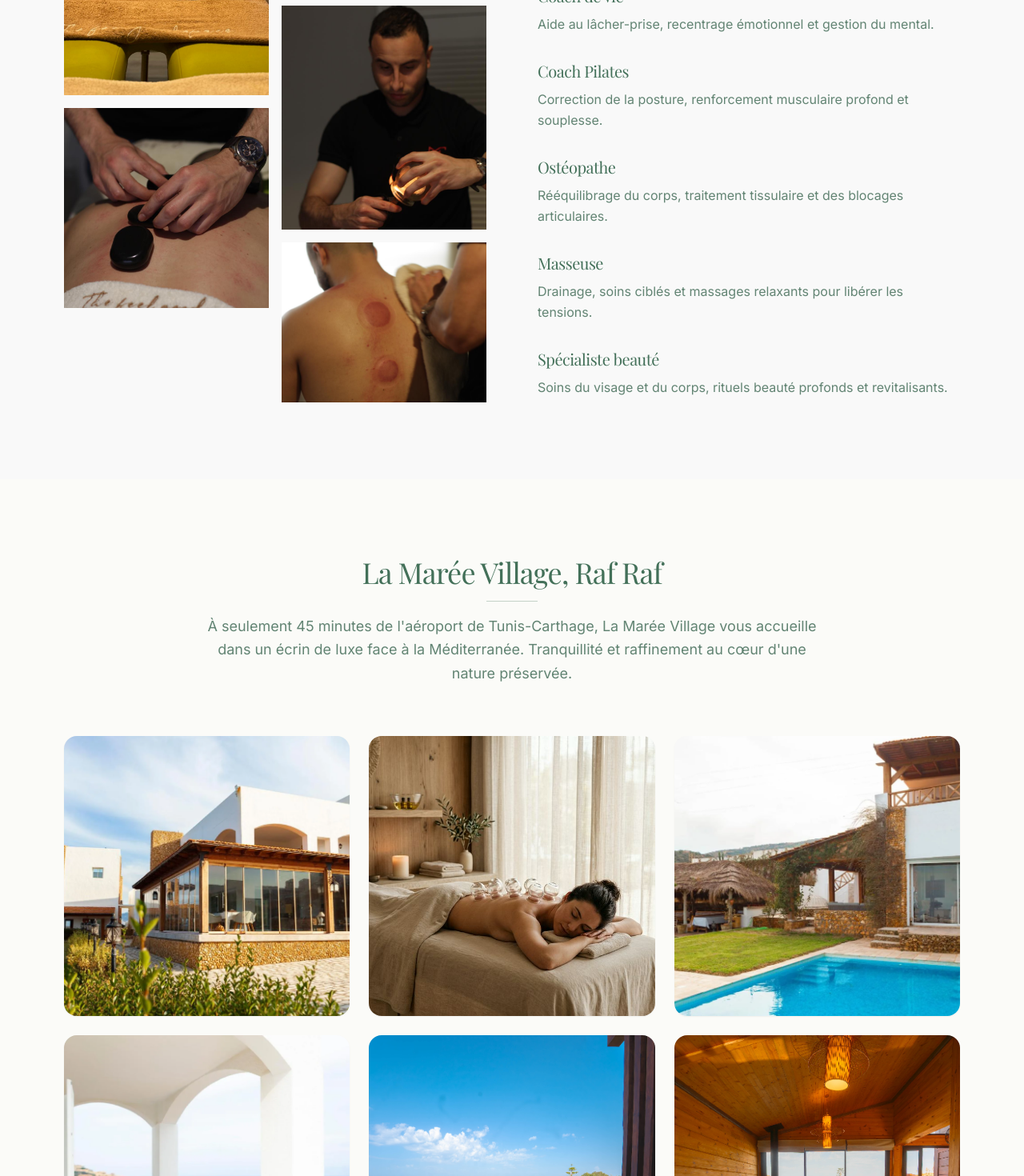
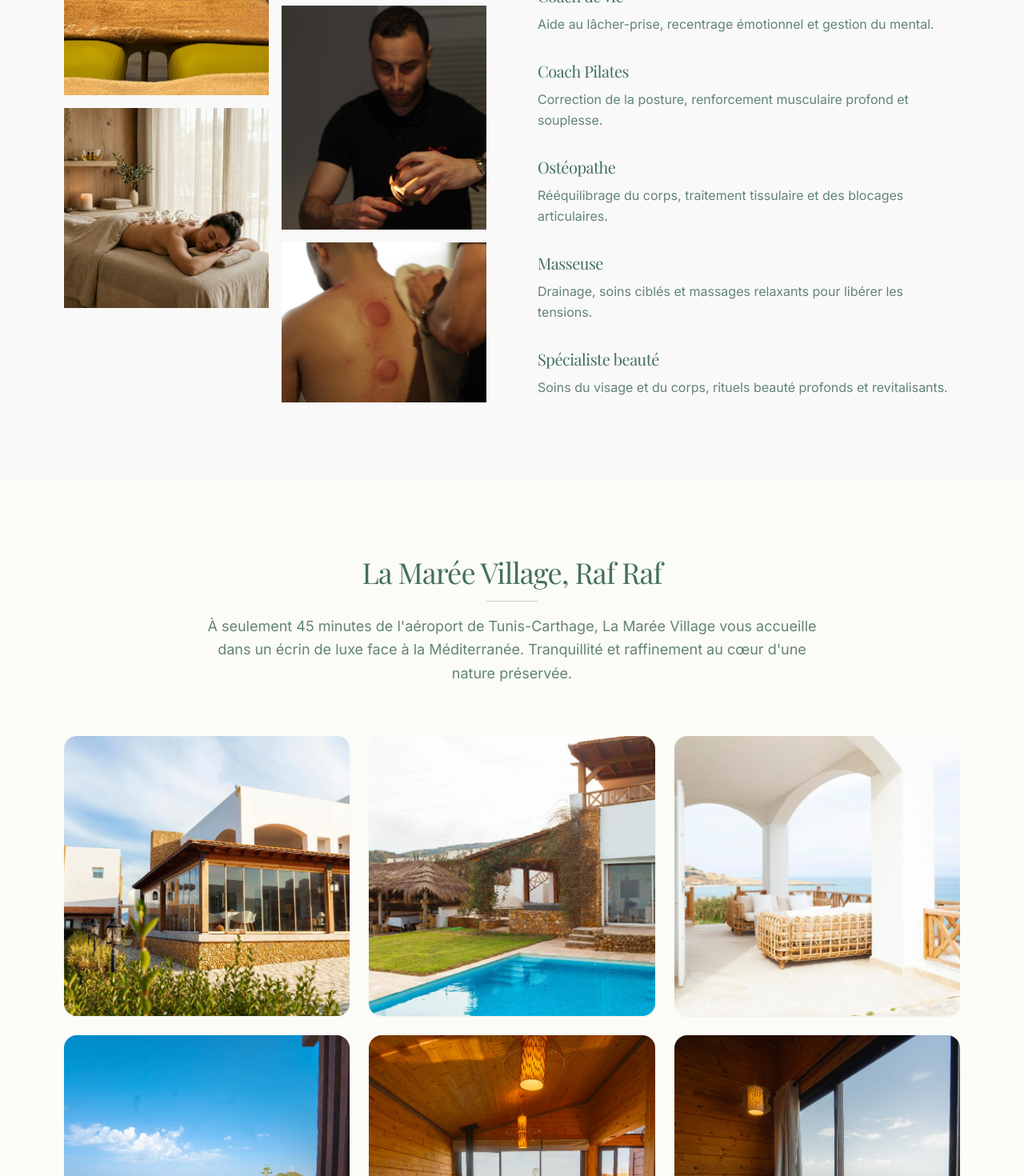
Before and after one commit to Snasri/Evasion-Tunisienne, a React (Vite) app: page /a-propos in a window 1280 px wide. Shown: the part 2120-3590 px from the top of the page at 80% size. Built offline with nearby package versions, Linux system fonts and the light colour scheme; no server answers; the HTML template or start-up script is replaced by a standard one; a web font is replaced by a local one.

Commit message:
UI: Move ventouses photo to team section and restore gallery items

```diff
--- a/src/pages/AProposPage.tsx
+++ b/src/pages/AProposPage.tsx
@@ -149,7 +149,7 @@ const AProposPage = () => {
                     <img src={team1} alt="Expert" className="w-full h-[300px] object-cover hover:scale-105 transition-transform duration-700" />
                   </div>
                   <div className="overflow-hidden">
-                    <img src={team2} alt="Soin" className="w-full h-[250px] object-cover hover:scale-105 transition-transform duration-700" />
+                    <img src={ventouses} alt="Soin aux ventouses" className="w-full h-[250px] object-cover hover:scale-105 transition-transform duration-700" />
                   </div>
                 </div>
                 <div className="space-y-4">
@@ -213,11 +213,11 @@ const AProposPage = () => {
           <div className="grid grid-cols-1 sm:grid-cols-2 md:grid-cols-3 gap-6">
             {[
               { src: venueExterior, alt: "Extérieur" },
-              { src: ventouses, alt: "Soins aux ventouses" },
               { src: venuePool, alt: "Piscine" },
               { src: venueSeaview, alt: "Vue mer" },
               { src: maree1, alt: "Chambre 1" },
               { src: maree2, alt: "Chambre 2" },
+              { src: maree3, alt: "Espace détente" },
             ].map((img, index) => (
               <motion.div
                 key={img.alt + index}
```
